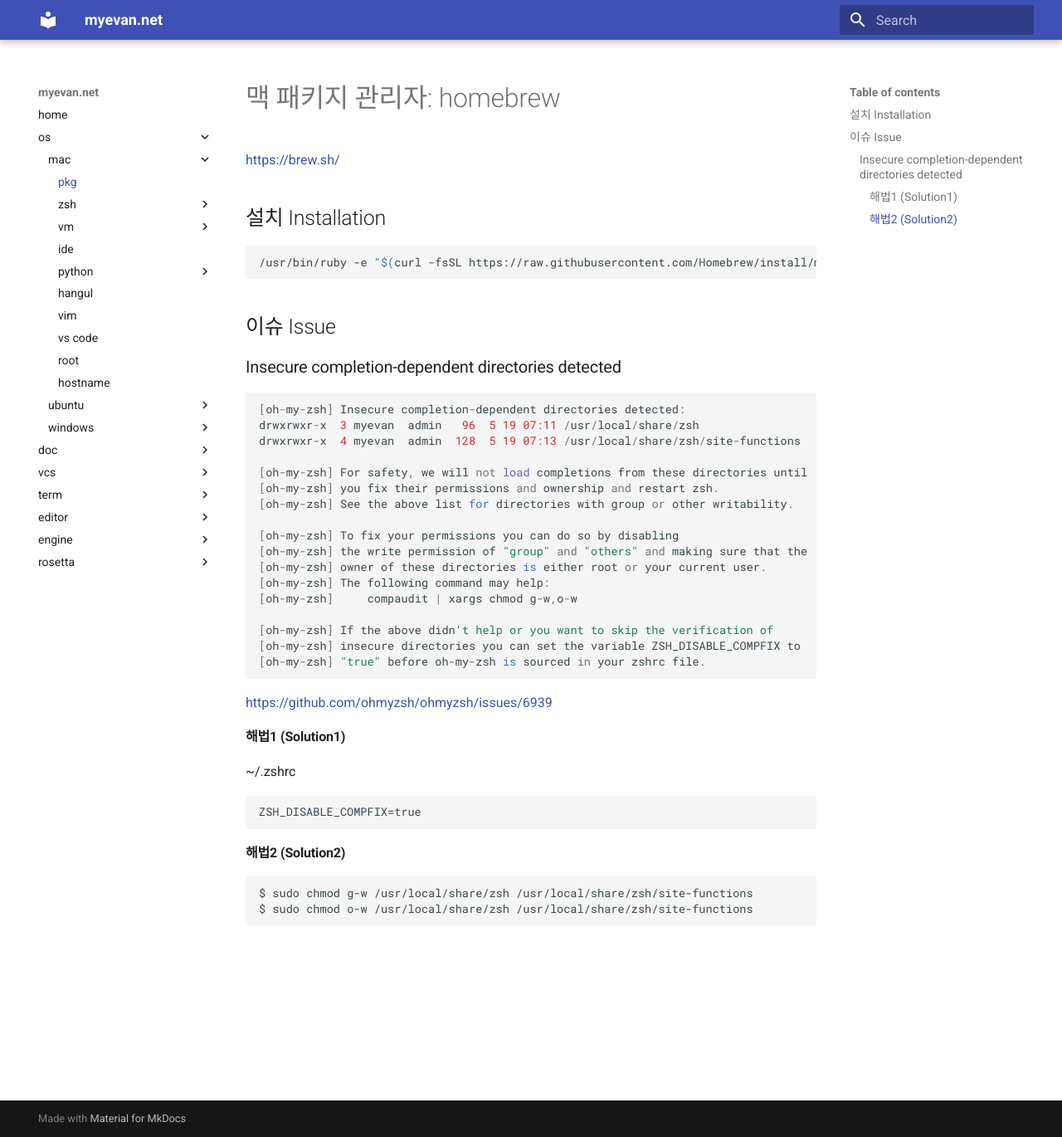
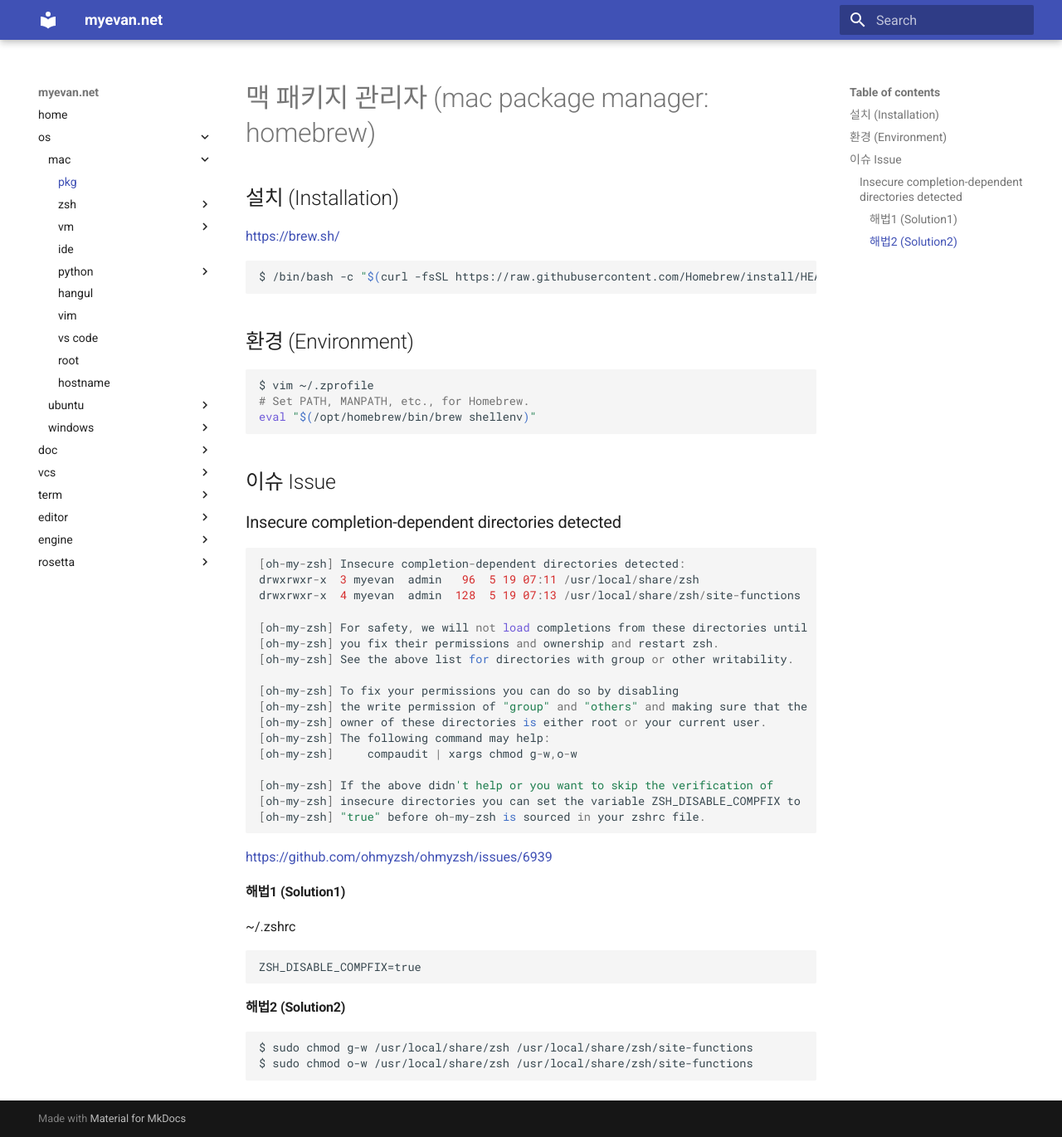
Before and after one commit to myevan/myevan-home, an MkDocs documentation site: the page built from docs/mac_package_mgr_homebrew.md, in a window 1280 px wide and 1370 px high. Shown: the whole window at 83% size. Built offline with MkDocs 1.6.1 and Material for MkDocs 9.7.7, drawn with Linux system fonts in a browser that asks for light colours.

````diff
--- a/docs/mac_package_mgr_homebrew.md
+++ b/docs/mac_package_mgr_homebrew.md
@@ -1,11 +1,19 @@
-# 맥 패키지 관리자: homebrew
+# 맥 패키지 관리자 (mac package manager: homebrew)
+
+## 설치 (Installation)
 
 <https://brew.sh/>
 
-## 설치 Installation
+```bash
+$ /bin/bash -c "$(curl -fsSL https://raw.githubusercontent.com/Homebrew/install/HEAD/install.sh)"
+```
+
+## 환경 (Environment)
 
 ```bash
-/usr/bin/ruby -e "$(curl -fsSL https://raw.githubusercontent.com/Homebrew/install/master/install)"
+$ vim ~/.zprofile
+# Set PATH, MANPATH, etc., for Homebrew.
+eval "$(/opt/homebrew/bin/brew shellenv)"
 ```
 
 ## 이슈 Issue
````
Also changed, not shown: docs/mac_13_rsync_unknown_option_iconv.md (added, +57 -0 lines).
